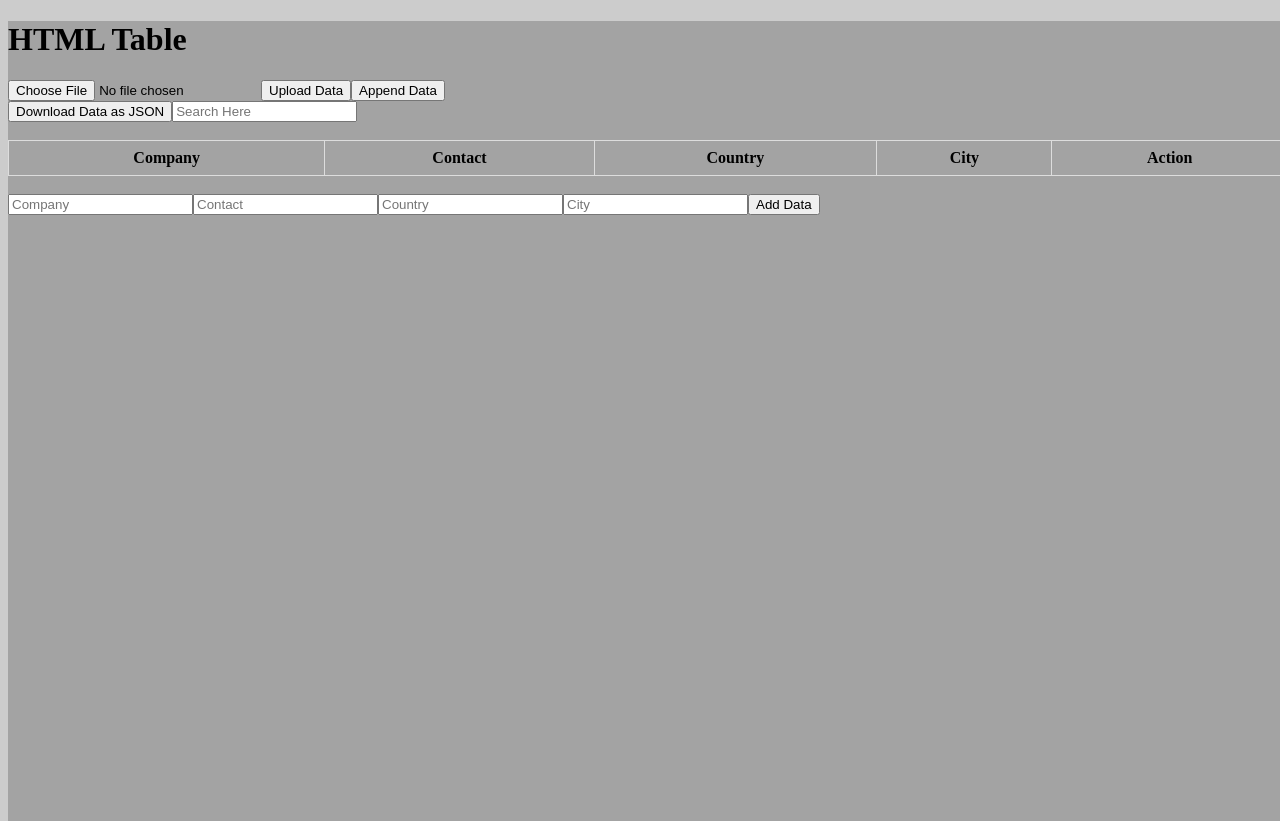
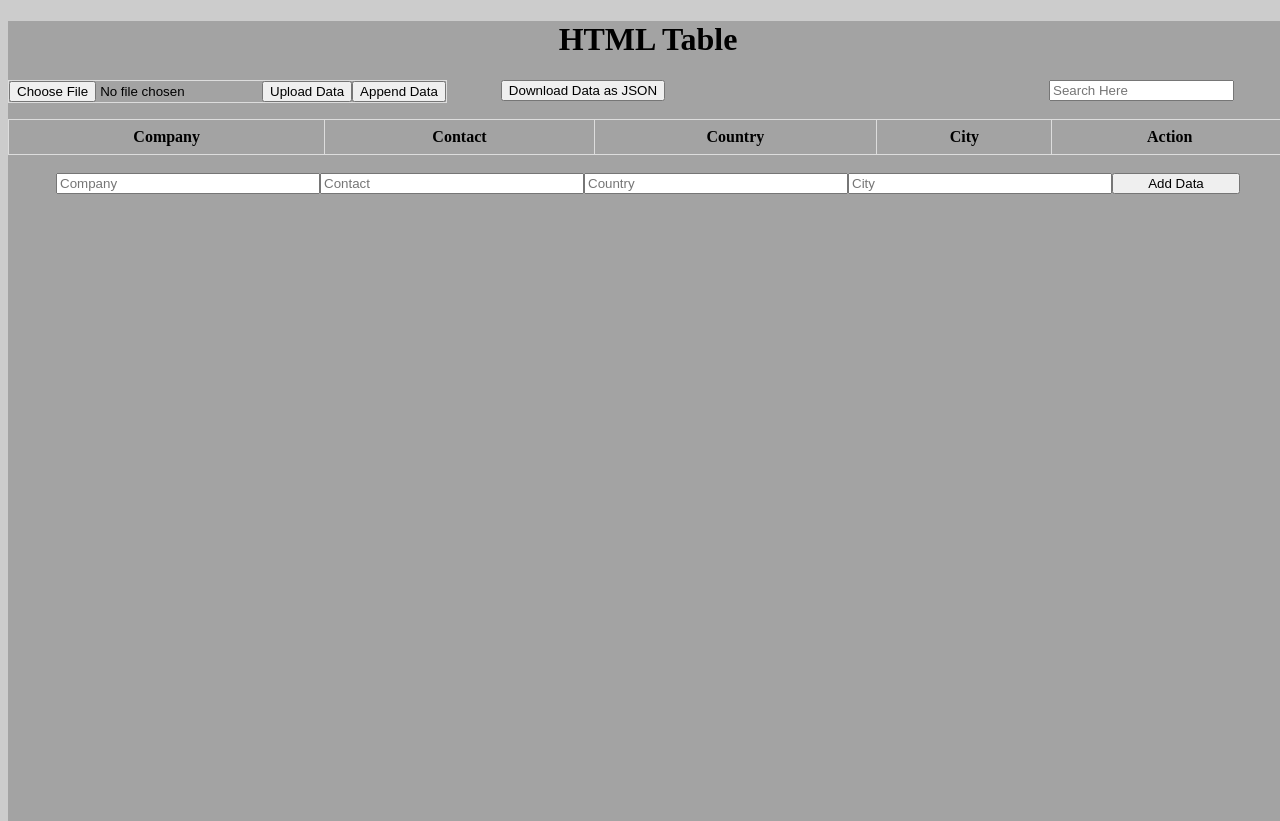
Before and after one commit to abirhasanmubin/html-json-table-using-dom, a plain HTML site: page index.html in a window 1280 px wide. Drawn offline with Linux system fonts and the light colour scheme.

Commit message:
minor tweaks

```diff
--- a/driver.js
+++ b/driver.js
@@ -240,6 +240,7 @@ function createColumn(columnElement, rowId, headerFlag) {
   let columnText = document.createTextNode(columnElement);
   column.style.cursor = "pointer";
   column.appendChild(columnText);
+  if (!headerFlag) {
     column.contentEditable = true;
     column.addEventListener('input', (event) => {
       event.preventDefault();
@@ -248,6 +249,7 @@ function createColumn(columnElement, rowId, headerFlag) {
         .rows[rowId + 1].cells[columnIndex].textContent;
       updateValue(rowId, columnIndex, value);
     });
+  }
   return column;
 }
 
@@ -338,6 +340,7 @@ function createRowForm(columnName) {
   let lineBreak = document.createElement('br');
   document.body.appendChild(lineBreak);
 
+
   let rowForm = document.createElement('form');
   rowForm.method = 'post';
   rowForm.id = "rowForm";
--- a/style.css
+++ b/style.css
@@ -2,6 +2,22 @@ html, body{
     background-color: rgba(0,0,0,0.2);
     width: 100%;
     height: 100%;
+}
+
+div{
+  text-align: center;
+}
+div #file {
+  float: left;
+  border: 1px solid #dddddd;;
+}
+
+div #fileInput {
+  position: relative;
+}
+
+div #search {
+  margin-left: 30%;
 }
 
 table {
@@ -22,3 +38,16 @@ td, th input {
 tr:nth-child(even) {
     background-color: #dddddd;
 }
+
+#rowForm {
+  text-align: center;
+  position: relative;
+}
+
+#rowForm input {
+  width: 20%
+}
+
+#rowForm button {
+  width: 10%;
+}
```
Lines whose indentation alone changed are shown as unchanged.
